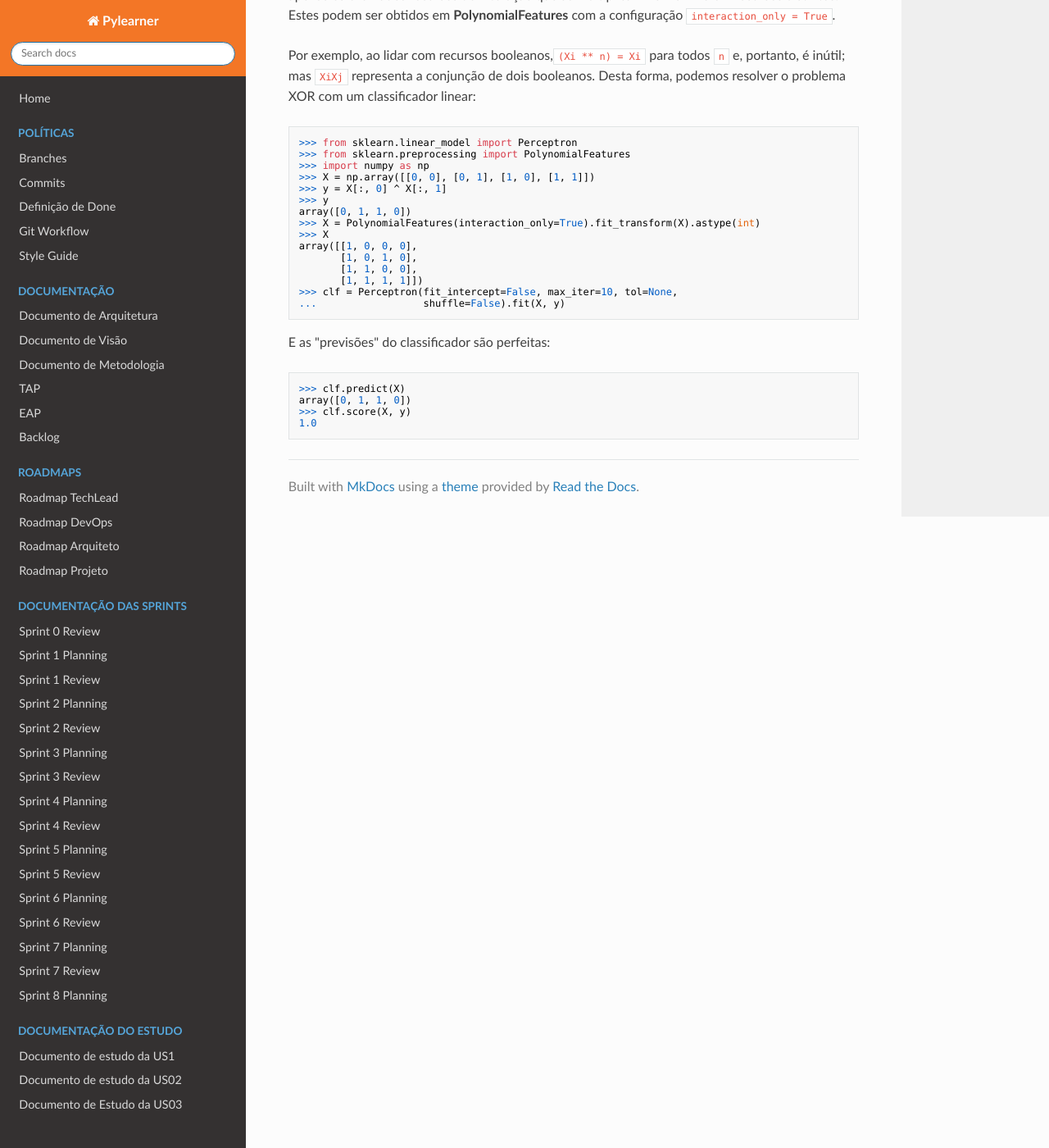
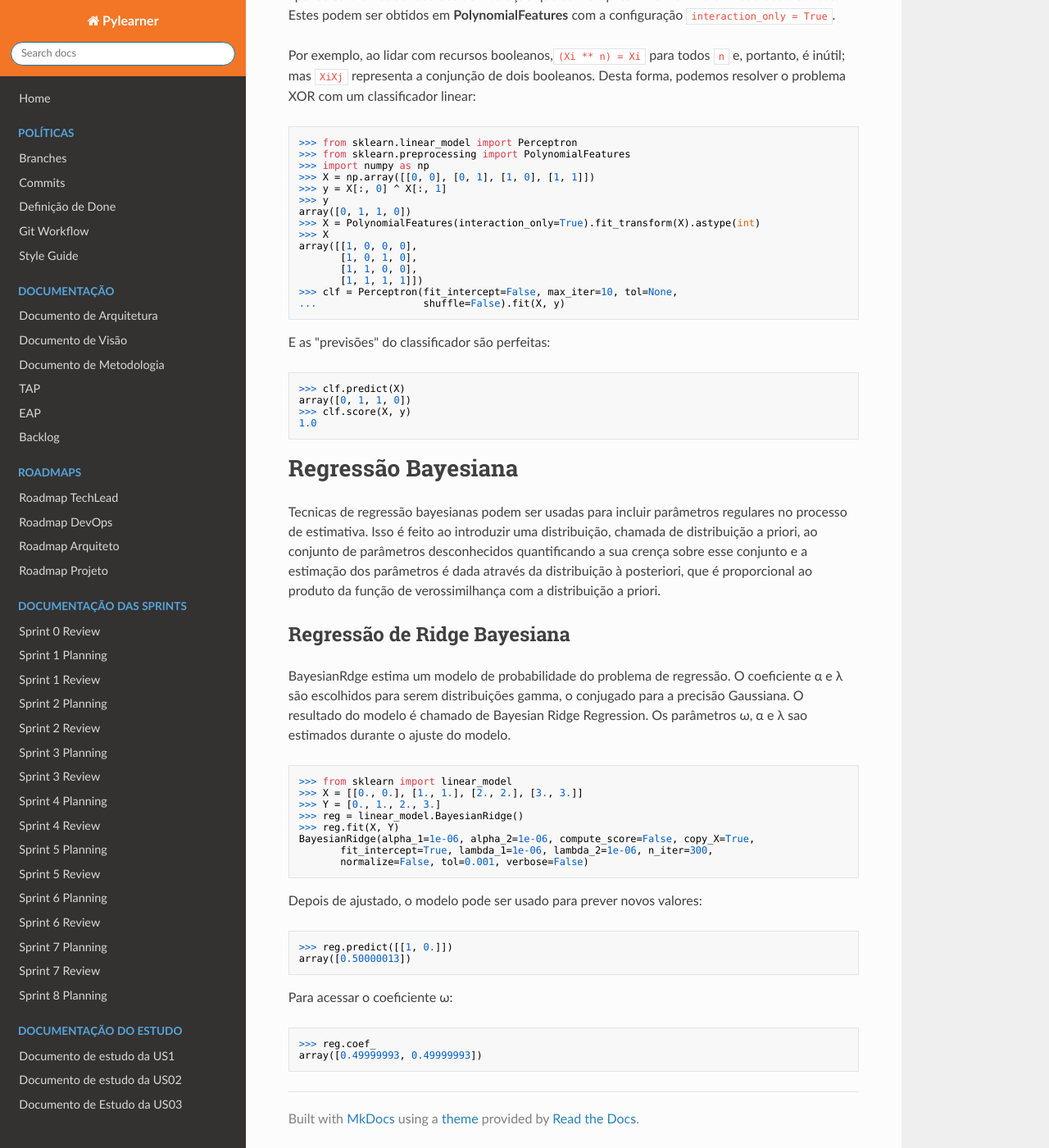
Before and after one commit to fga-eps-mds/2019.1-PyLearner, an MkDocs documentation site: the page built from docs/documentation-mds/Documento-da-US10.md, in a window 1280 px wide and 1400 px high, scrolled down 2151 px. Shown: the whole window at 82% size. Built offline with MkDocs 1.6.1, drawn with Linux system fonts in a browser that asks for light colours; nearby versions of some CDN libraries.

Commit message:
Add bayesian regression to Documento-da-US10.md

````diff
--- a/docs/documentation-mds/Documento-da-US10.md
+++ b/docs/documentation-mds/Documento-da-US10.md
@@ -100,3 +100,37 @@ array([0, 1, 1, 0])
 >>> clf.score(X, y)
 1.0
 ```
+
+# Regressão Bayesiana
+
+Tecnicas de regressão bayesianas podem ser usadas para incluir parâmetros regulares no processo de estimativa.
+Isso é feito ao introduzir uma distribuição, chamada de distribuição a priori, ao conjunto de parâmetros desconhecidos quantificando a sua crença sobre esse conjunto e a estimação dos parâmetros é dada através da distribuição à posteriori, que é proporcional ao produto da função de verossimilhança com a distribuição a priori.
+
+## Regressão de Ridge Bayesiana
+
+BayesianRdge estima um modelo de probabilidade do problema de regressão. O coeficiente &alpha; e &lambda; são escolhidos para serem distribuições gamma, o conjugado para a precisão Gaussiana. O resultado do modelo é chamado de Bayesian Ridge Regression.
+Os parâmetros &omega;, &alpha; e &lambda; sao estimados durante o ajuste do modelo.
+
+```python
+>>> from sklearn import linear_model
+>>> X = [[0., 0.], [1., 1.], [2., 2.], [3., 3.]]
+>>> Y = [0., 1., 2., 3.]
+>>> reg = linear_model.BayesianRidge()
+>>> reg.fit(X, Y)
+BayesianRidge(alpha_1=1e-06, alpha_2=1e-06, compute_score=False, copy_X=True,
+       fit_intercept=True, lambda_1=1e-06, lambda_2=1e-06, n_iter=300,
+       normalize=False, tol=0.001, verbose=False)
+```
+
+Depois de ajustado, o modelo pode ser usado para prever novos valores:
+
+```python
+>>> reg.predict([[1, 0.]])
+array([0.50000013])
+```
+Para acessar o coeficiente &omega;:
+
+```python
+>>> reg.coef_
+array([0.49999993, 0.49999993])
+```
````
